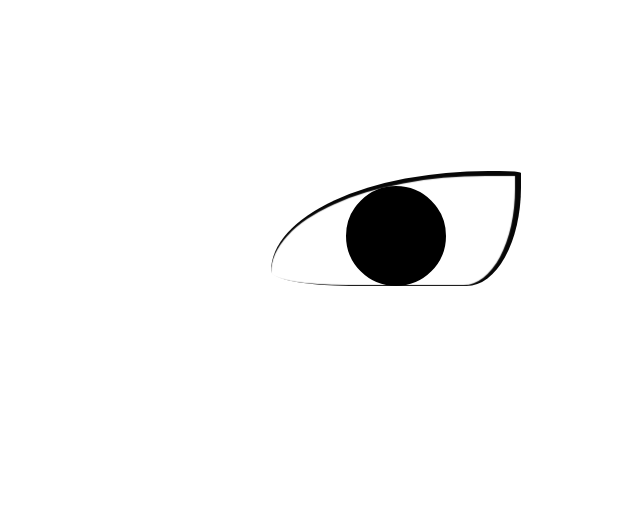
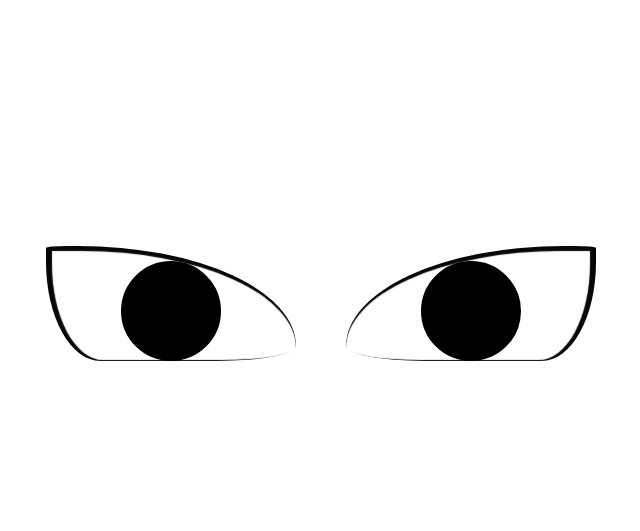
Before and after one commit to MarcusHolanda1/sharinganOnlyCSS, a plain HTML site: page index.html in a window 1280 px wide. Shown: the part 47-578 px from the top of the page, without its empty margins (244-884 px from the left). Drawn offline with Linux system fonts and the light colour scheme.

Commit message:
two eyes and hover

```diff
--- a/index.html
+++ b/index.html
@@ -12,6 +12,21 @@
 <body>
 
     <section class="container">
+
+        <div class="englobaHover">
+            <div class="box-eye left-eye">
+                <div class="eye">
+                    <div class="eye-inside">
+                        <div class="eye-circle-inside"></div>
+                        <div class="sharingan">
+                            <div class="tomoe1"></div>
+                            <div class="tomoe2"></div>
+                            <div class="tomoe3"></div>
+                        </div>
+                    </div>
+                </div>
+            </div>
+
             <div class="box-eye">
                 <div class="eye">
                     <div class="eye-inside">
@@ -24,6 +39,8 @@
                     </div>
                 </div>
             </div>
+        </div>
+
     </section>
 
 </body>
--- a/styles.css
+++ b/styles.css
@@ -27,11 +27,13 @@ body {
 }
 
 .box-eye {
-  height: 250px;
+  width: 250px;
+  height: 450px;
   display: flex;
   justify-content: center;
   align-items: center;
   position: absolute;
+
 }
 
 .eye {
@@ -45,13 +47,18 @@ body {
   border-radius: 100% 10% 25% 36%/ 100% 2% 99% 15%;
   box-shadow: -3px 2px 1px 3px rgb(7, 7, 7) inset;
 
-
+   margin-left: 300px;
 
 
 }
 
-.eye:hover{
-  animation: eye_animation 7s ease-in-out infinite;
+.englobaHover{
+  width: 400px;
+  height: 300px;
+}
+
+.englobaHover:hover .eye{
+  animation: eye_animation 0.7s ease-in-out infinite;
 }
 
 /* @keyframes eye_animation {
@@ -84,7 +91,8 @@ body {
   position: absolute;
 }
 
-.eye-inside:hover {
+.englobaHover:hover .eye-inside {
+  transition-duration: 9s;
     animation:spin 4s ease-in-out forwards;
 }
 
@@ -195,3 +203,7 @@ body {
   border-radius: 100% 0 0 0;
   transform: rotate(470deg);
 }
+
+.left-eye{
+  transform: scaleX(-1);
+}
```
Lines whose indentation alone changed are shown as unchanged.
